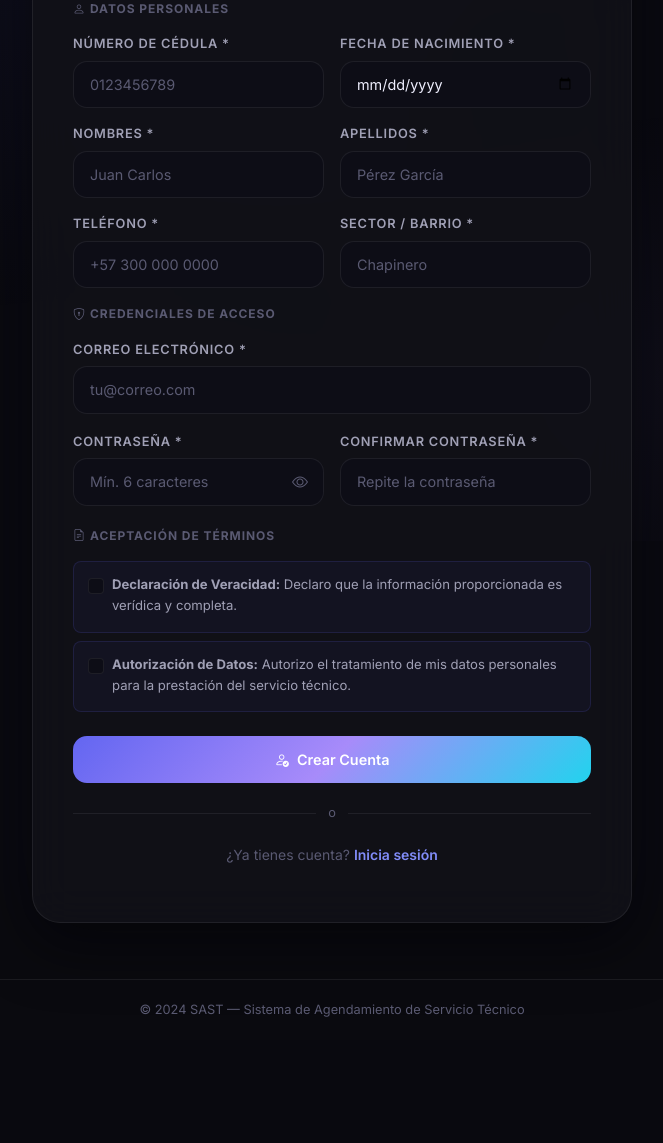
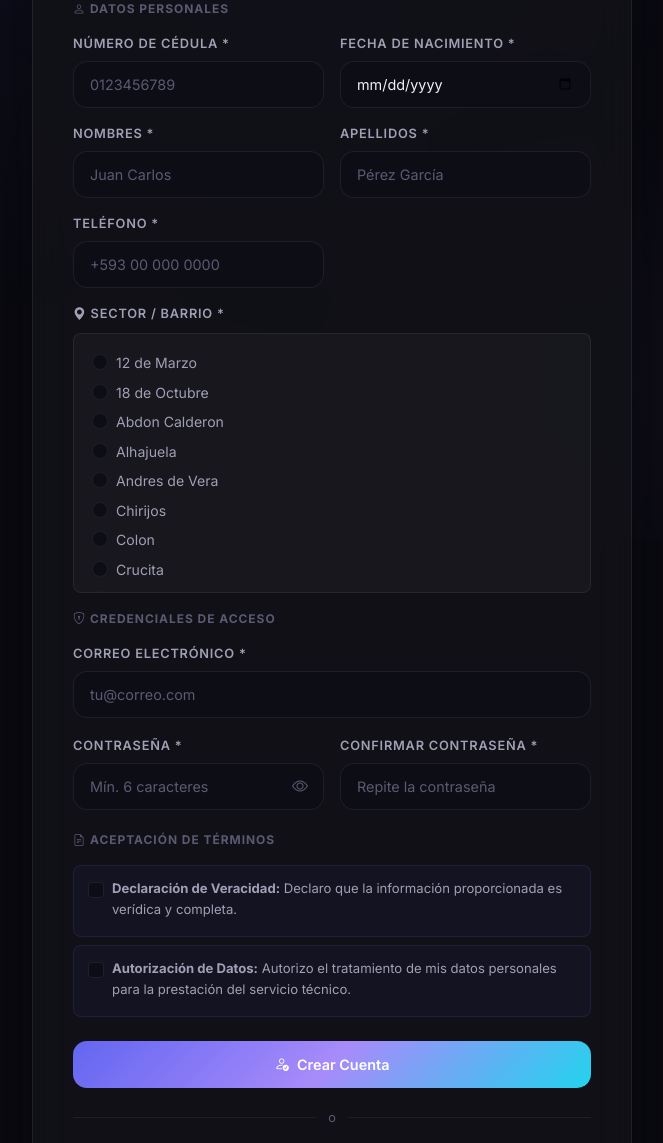
Before and after one commit to MurilloAnthony-gif/SAST, a Flask app: page /auth/register in a window 1280 px wide. Shown: the part 259-1402 px from the top of the page, without its empty margins (308-971 px from the left). Before the commit the page ends 1276 px from the top, so only its background shows below. Run offline with Flask 3, Linux system fonts and the light colour scheme; some libraries are stand-ins or nearby versions.

Commit message:
correcion del apartado de registro de usuario

```diff
--- a/app/__init__.py
+++ b/app/__init__.py
@@ -26,7 +26,7 @@ def create_app(config_class=Config):
         from app.models import (
             User, Rol, DetallesTecnico,
             Solicitud, EstadoSolicitud, TipoSoporte,
-            Mensaje, Reporte, CalificacionTecnico
+            Mensaje, Reporte, CalificacionTecnico, Sector
         )
 
         # Registrar blueprints
@@ -90,12 +90,17 @@ def create_app(config_class=Config):
                     ).all()
             return dict(notificaciones_pendientes=notificaciones)
 
+        @app.context_processor
+        def inject_sectores():
+            from app.models import Sector
+            return dict(sectores_lista=Sector.query.order_by(Sector.nombre_sector).all())
+
     return app
 
 
 def _seed_data():
     """Pobla la base de datos con datos iniciales."""
-    from app.models import Rol, EstadoSolicitud, TipoSoporte, User
+    from app.models import Rol, EstadoSolicitud, TipoSoporte, User, Sector
     from datetime import date
 
     # Roles
@@ -130,6 +135,18 @@ def _seed_data():
 
     db.session.commit()
 
+    # Sectores / Barrios
+    if not Sector.query.first():
+        sectores = [
+            '12 de Marzo', '18 de Octubre', 'Abdon Calderon', 'Alhajuela',
+            'Andres de Vera', 'Chirijos', 'Colon', 'Crucita',
+            'Francisco Pacheco', 'Picoaza', 'Portoviejo', 'Pueblo Nuevo',
+            'Rio Chico', 'San Pablo', 'San Placido', 'Simon Bolivar',
+        ]
+        db.session.add_all([Sector(nombre_sector=s) for s in sectores])
+        db.session.commit()
+        print('[OK] Sectores cargados:', len(sectores))
+
     # Admin por defecto (solo si no existe)
     rol_admin = Rol.query.filter_by(nombre_rol='admin').first()
     if rol_admin and not User.query.filter_by(correo='admin@sast.com').first():
--- a/app/blueprints/auth/__init__.py
+++ b/app/blueprints/auth/__init__.py
@@ -58,7 +58,14 @@ def register():
         correo = request.form.get('correo', '').strip().lower()
         password = request.form.get('contrasena', '')
         confirm_password = request.form.get('confirm_password', '')
-        sector = request.form.get('sector', '').strip()
+
+        # Sector: radio button, con soporte para "Otro"
+        sector_radio = request.form.get('sector', '').strip()
+        if sector_radio == '__otro__':
+            sector = request.form.get('sector_otro', '').strip()
+        else:
+            sector = sector_radio
+
 
         # Validaciones
         if not all([ncedula, nombres, apellidos, fecha_nacimiento_str,
--- a/app/models/__init__.py
+++ b/app/models/__init__.py
@@ -3,11 +3,13 @@ from app.models.solicitud import Solicitud, EstadoSolicitud, TipoSoporte
 from app.models.mensaje import Mensaje
 from app.models.reporte import Reporte
 from app.models.calificacion import CalificacionTecnico
+from app.models.sector import Sector
 
 __all__ = [
     'User', 'Rol', 'DetallesTecnico',
     'Solicitud', 'EstadoSolicitud', 'TipoSoporte',
     'Mensaje',
     'Reporte',
-    'CalificacionTecnico'
+    'CalificacionTecnico',
+    'Sector'
 ]
--- a/app/templates/auth/register.html
+++ b/app/templates/auth/register.html
@@ -54,16 +54,55 @@
                 <div class="col-md-6">
                     <label class="form-label" for="numero_telefono">Teléfono *</label>
                     <input type="tel" class="form-control" id="numero_telefono" name="numero_telefono"
-                           placeholder="+57 300 000 0000" required
+                           placeholder="+593 00 000 0000" required
                            value="{{ form_data.get('numero_telefono', '') }}">
                 </div>
-                <div class="col-md-6">
-                    <label class="form-label" for="sector">Sector / Barrio *</label>
-                    <input type="text" class="form-control" id="sector" name="sector"
-                           placeholder="Chapinero" required
-                           value="{{ form_data.get('sector', '') }}">
+            </div>
+
+            <!-- Sector -->
+            <div class="mb-3 mt-1">
+                <label class="form-label d-block mb-2">
+                    <i class="bi bi-geo-alt-fill me-1"></i>Sector / Barrio *
+                </label>
+                <div style="background:rgba(255,255,255,0.03);border:1px solid var(--border);
+                            border-radius:var(--radius-sm);padding:16px 18px;max-height:260px;
+                            overflow-y:auto;" id="sectorContainer">
+                    {% set sector_guardado = form_data.get('sector', '') %}
+                    {% for s in sectores_lista %}
+                    <div class="form-check mb-1">
+                        <input class="form-check-input" type="radio"
+                               name="sector" id="sector_{{ loop.index }}"
+                               value="{{ s.nombre_sector }}"
+                               onchange="document.getElementById('sectorOtro').disabled=true;document.getElementById('sectorOtro').value='';"
+                               {% if sector_guardado == s.nombre_sector %}checked{% endif %}>
+                        <label class="form-check-label" for="sector_{{ loop.index }}"
+                               style="color:var(--text-secondary);font-size:0.88rem;">
+                            {{ s.nombre_sector }}
+                        </label>
+                    </div>
+                    {% endfor %}
+                    <!-- Otro -->
+                    <div class="form-check mb-1 mt-2">
+                        <input class="form-check-input" type="radio"
+                               name="sector" id="sectorOtroRadio" value="__otro__"
+                               onchange="document.getElementById('sectorOtro').disabled=false;document.getElementById('sectorOtro').focus();"
+                               {% if sector_guardado and sector_guardado not in sectores_lista|map(attribute='nombre_sector')|list %}checked{% endif %}>
+                        <label class="form-check-label" for="sectorOtroRadio"
+                               style="color:var(--text-secondary);font-size:0.88rem;">
+                            Otro:
+                        </label>
+                    </div>
+                    <input type="text" id="sectorOtro" name="sector_otro"
+                           class="form-control mt-1" placeholder="Escribe tu sector..."
+                           style="font-size:0.85rem;"
+                           disabled
+                           value="{{ sector_guardado if sector_guardado and sector_guardado not in sectores_lista|map(attribute='nombre_sector')|list else '' }}">
+                </div>
+                <div id="sectorError" style="color:#fca5a5;font-size:0.78rem;margin-top:5px;display:none;">
+                    <i class="bi bi-exclamation-circle me-1"></i>Selecciona o escribe tu sector.
                 </div>
             </div>
+
 
             <!-- Credenciales -->
             <div class="mb-3 mt-2" style="color:var(--text-muted);font-size:0.75rem;font-weight:700;text-transform:uppercase;letter-spacing:0.08em;">
@@ -160,10 +199,11 @@ function togglePassword(inputId, btn) {
     }
 }
 
-// Validación de contraseñas
+// Validación de contraseñas y sector
 document.getElementById('registerForm').addEventListener('submit', function(e) {
     const pass = document.getElementById('contrasena').value;
     const confirm = document.getElementById('confirm_password').value;
+    let valid = true;
 
     if (pass !== confirm) {
         e.preventDefault();
@@ -171,9 +211,36 @@ document.getElementById('registerForm').addEventListener('submit', function(e) {
         return;
     }
 
-    const btn = document.getElementById('registerBtn');
-    btn.innerHTML = '<span class="spin"><i class="bi bi-hourglass-split"></i></span> Registrando...';
-    btn.disabled = true;
+    // Validar sector
+    const sectorRadios = document.querySelectorAll('input[name="sector"]');
+    const sectorSeleccionado = [...sectorRadios].find(r => r.checked);
+    const sectorError = document.getElementById('sectorError');
+
+    if (!sectorSeleccionado) {
+        sectorError.style.display = 'block';
+        document.getElementById('sectorContainer').scrollIntoView({ behavior: 'smooth' });
+        e.preventDefault();
+        valid = false;
+    } else if (sectorSeleccionado.value === '__otro__') {
+        const otroVal = document.getElementById('sectorOtro').value.trim();
+        if (!otroVal) {
+            sectorError.style.display = 'block';
+            sectorError.innerHTML = '<i class="bi bi-exclamation-circle me-1"></i>Escribe tu sector en el campo "Otro".';
+            e.preventDefault();
+            valid = false;
+        } else {
+            sectorError.style.display = 'none';
+        }
+    } else {
+        sectorError.style.display = 'none';
+    }
+
+    if (valid) {
+        const btn = document.getElementById('registerBtn');
+        btn.innerHTML = '<span class="spin"><i class="bi bi-hourglass-split"></i></span> Registrando...';
+        btn.disabled = true;
+    }
 });
+
 </script>
 {% endblock %}
```
Also changed, not shown: app/models/sector.py (added, +11 -0 lines), instance/sast.db.
